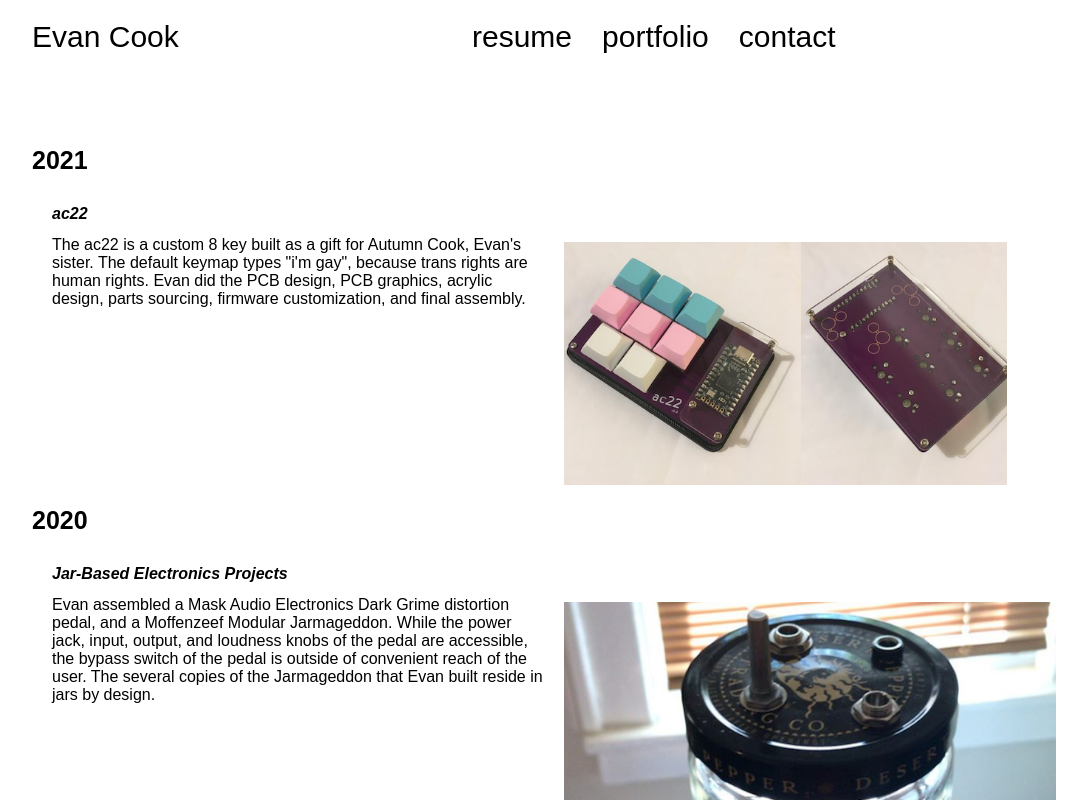
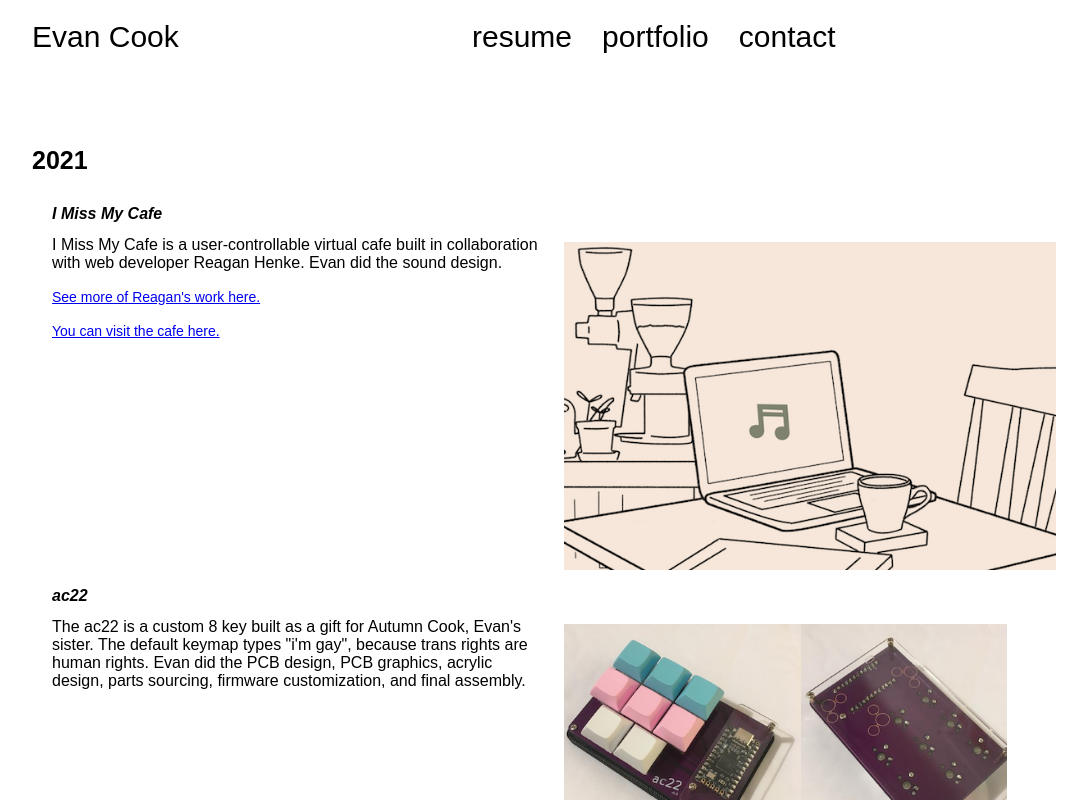
Before and after one commit to evanmcook/modular-friend, a React (Create React App) app: page /portfolio in a window 1280 px wide. Shown: the top 800 px of the page, without its empty margins (96-1183 px from the left). Built offline with nearby package versions, Linux system fonts and the light colour scheme.

Commit message:
miss my cafe addition
added I Miss My Cafe

```diff
--- a/src/portfolio/portfolio.js
+++ b/src/portfolio/portfolio.js
@@ -5,6 +5,7 @@ import asparagus from './evancook.audio_AsparagusBywhoKuh.png';
 import flambowPicture from './flambowOnCom.jpg';
 import billyPicture from './billyElliotCueStack.png';
 import ac22 from './ac22.png';
+import cafe from './imissmycafe.png';
 
 class Portfolio extends Component {
   render() {
@@ -12,6 +13,21 @@ class Portfolio extends Component {
       <div className="portfolio">
 
        <h1 className="subtitle"> 2021</h1>
+       <div class = "prfItem">
+         <div>
+         <h2>I Miss My Cafe</h2>
+          I Miss My Cafe is a user-controllable virtual cafe built in collaboration with web developer Reagan Henke.
+          Evan did the sound design.
+          <p><a href="https://reaganhenk.com" target="_blank" rel="noopener noreferrer"> See more of Reagan's work here.</a> </p>
+          <p><a href="https://imissmycafe.com" target="_blank" rel="noopener noreferrer"> You can visit the cafe here.</a> </p>
+         </div>
+
+         <div className = "rObj">
+         <img src={cafe} alt="I Miss My Cafe" width ="100%" ></img>
+         </div>
+
+        </div>
+
        <div class = "prfItem">
          <div>
          <h2>ac22</h2>
```
Also changed, not shown: src/portfolio/imissmycafe.png (added).
